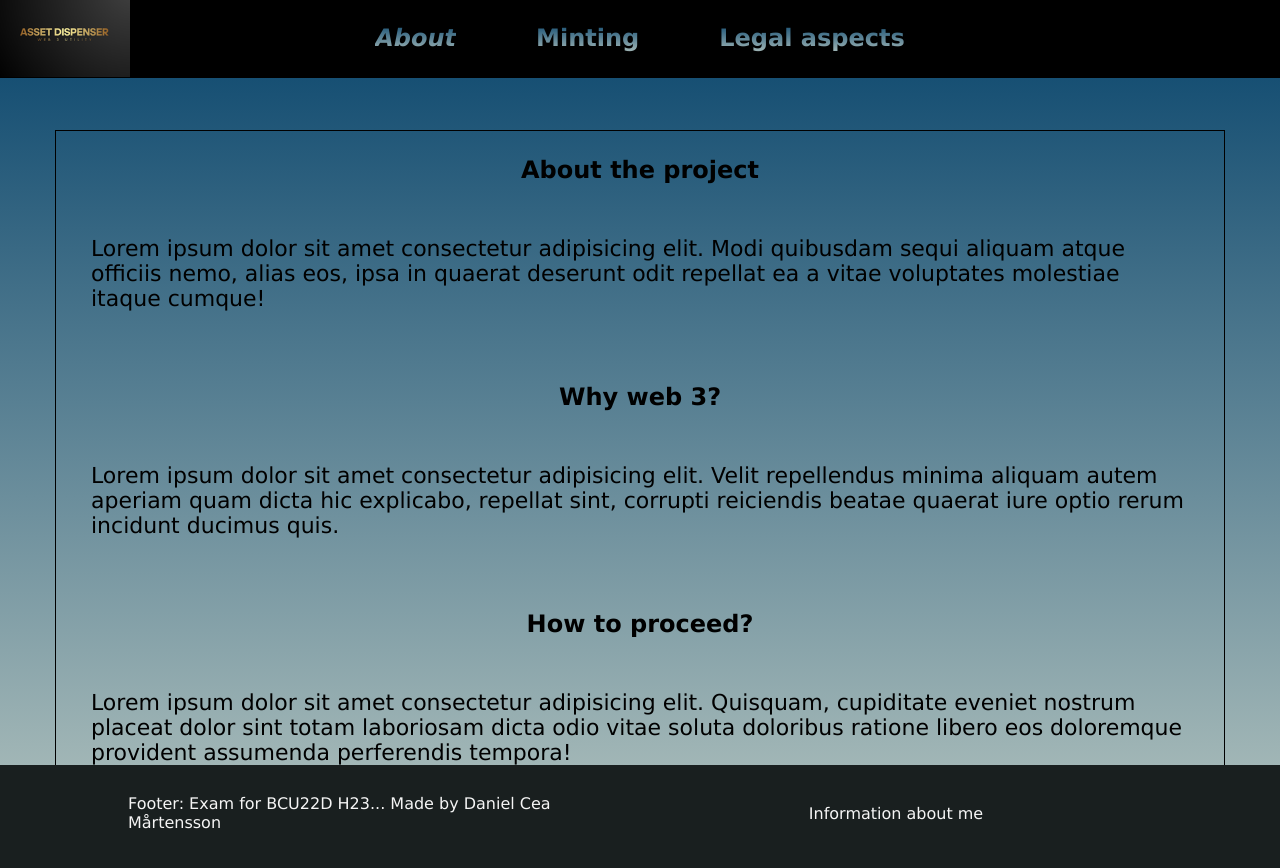
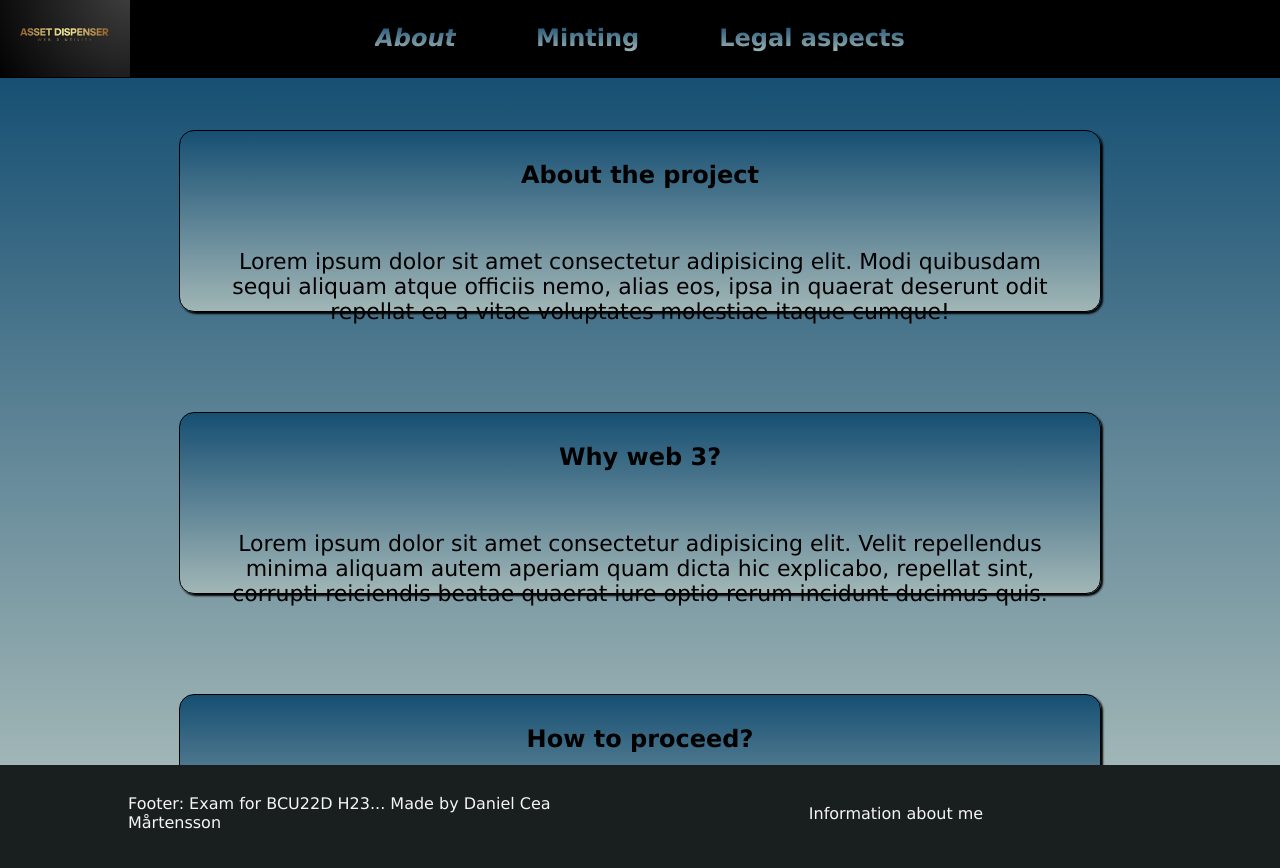
Before and after one commit to DanielCMartensson/asset-dispenser, a React (Create React App) app in the folder client/: page /about in a window 1280 px wide. Shown: the top 868 px of the page. Built offline with nearby package versions, Linux system fonts and the light colour scheme.

Commit message:
additional styling and functionality

```diff
--- a/client/src/components/About/About.jsx
+++ b/client/src/components/About/About.jsx
@@ -4,25 +4,23 @@ import '../Styles/About.css'
 const About = () => {
   return (
     <section className='about-section'>
-      <div className="about-container">
-      <section className='about_box'>
+      <div className='about_box'>
          <h2>
         About the project
         </h2>
         <p>Lorem ipsum dolor sit amet consectetur adipisicing elit. Modi quibusdam sequi aliquam atque officiis nemo, alias eos, ipsa in quaerat deserunt odit repellat ea a vitae voluptates molestiae itaque cumque!</p>
-        </section>
-
-        <section className='why_box'>
+      </div>
+      <div className='why_box'>
           <h2>Why web 3?</h2>
           <p>Lorem ipsum dolor sit amet consectetur adipisicing elit. Velit repellendus minima aliquam autem aperiam quam dicta hic explicabo, repellat sint, corrupti reiciendis beatae quaerat iure optio rerum incidunt ducimus quis.</p>
-        </section>
-        <section className='how_box'>
+        </div>
+      <div className='how_box'>
           <h2>
             How to proceed?
           </h2>
             <p>Lorem ipsum dolor sit amet consectetur adipisicing elit. Quisquam, cupiditate eveniet nostrum placeat dolor sint totam laboriosam dicta odio vitae soluta doloribus ratione libero eos doloremque provident assumenda perferendis tempora!</p>
-        </section>
       </div>
+
     </section>
   )
 }
--- a/client/src/components/Legal/Legal.jsx
+++ b/client/src/components/Legal/Legal.jsx
@@ -4,10 +4,26 @@ import "../Styles/Legal.css"
 const Legal = () => {
   return (
     <section className='legal-section'>
-      <div className="main-container">
+      <div className="nft_box">
+        <h2>What are NFTs?</h2>
+        <p>
+          Non-fungible tokens are unique digital tokens that represent proof of ownership of a tangible or intangible asset (or both). Each NFT’s metadata and identification code are unique, so no two are identical. This is why NFTs are non-fungible.
+        </p>
+        <p>
+          When an NFT is created, or minted, it gets timestamped and stored in an open blockchain. The blockchain is essentially a public digital ledger, evidencing ownership and transfers of ownership.
+          Information on the blockchain can’t be edited, so the NFT’s block serves as permanent proof of ownership.
+          When you buy an NFT, you’re essentially buying a piece of code that links to an asset. The rights that come along with that piece of code are crucial to understand.
+        </p>
+        <p>
+          Are NFTs legally protected under copyright law? The answer is both yes and no.
+          The artwork or asset the NFT links to is protected under copyright law. However, the token on the blockchain isn’t. It’s like hanging a print of a modern painting on your wall. You don’t own the original work or the rights to reproduce it — you just own a copy of the work.
+        </p>
+      </div>
 
-      Legal
+      <div className='sec_box'>
+        <h2>Hola baloola</h2>
       </div>
+
     </section>
   )
 }
--- a/client/src/components/Minting/Minting.jsx
+++ b/client/src/components/Minting/Minting.jsx
@@ -9,7 +9,13 @@ const GameNftAddress = "0x180B68507CB960a3314141F174B0dd71b5a8DA97";
 const Minting = () => {
   const [mintAmount, setMintAmount] = useState(1);
   const [accounts, setAccounts] = useState([]);
+  const [isPublicMint, setPublicMint] = useState(false);
+  const [isPublicMintOpen, setPublicMintOpen] = useState();
   const isConnected = Boolean(accounts[0]);
+
+  const handleMintOptions = () => {
+    setPublicMint(!isPublicMint)
+  };
 
   async function connectAccount() {
     if(window.ethereum) {
@@ -30,8 +36,8 @@ const Minting = () => {
         signer
       );
       try {
-        const response = await contract.publicMint(BigNumber.from(mintAmount), {
-          value: ethers.utils.parseEther((0*mintAmount).toString())
+        const response = await contract.publicMint("https://ipfs.filebase.io/ipfs/QmWUZXX79cFf93fkWwaNDi6ttrf4f2ZBPkG7DfQ4eV6uYJ", BigNumber.from(mintAmount), {
+          value: ethers.utils.parseEther((0.01*mintAmount).toString())
         });
         console.log("response: ", response);
       } catch (err) {
@@ -65,10 +71,19 @@ const Minting = () => {
       )}
         {isConnected ? (
           <div className='minting_options'>
+          {isPublicMint ? (
             <div className='info_container'>
-                <h2> What are we minting?</h2>
-                <p>Your wallet address is eligable to mint the collection</p>
+                <h2> Public minting</h2>
+                <p> If the public minting is open, you can mint...</p>
+                <button className='opt_btn' onClick={handleMintOptions}>To Prepaid Mint</button>
             </div>
+          ) : (
+            <div className='info_container'>
+                <h2> Prepaid minting</h2>
+                <p> If you have been in contact with us and your wallet is prepaid, you can start minting</p>
+                <button className='opt_btn' onClick={handleMintOptions}>To Public Mint</button>
+            </div>
+          )}
             <div>
               <button className='decrement_btn' onClick={handleDecrement}>-</button>
               <input className='amount_input' type='number' readOnly value={mintAmount}></input>
--- a/client/src/components/Styles/About.css
+++ b/client/src/components/Styles/About.css
@@ -1,33 +1,52 @@
 .about-section {
+  display: flex;
+  flex-direction: column;
+  align-items: center;
   padding: 5px;
   height: 85vh;
   background: rgb(25, 31, 31);
   background: linear-gradient(0deg, rgb(161, 182, 182) 0%, rgb(22, 79, 115) 100%);
 }
 
-h2 {
-  display: flex;
-  justify-content: center;
-}
-
-.about-container {
+.about_box {
+  min-height: 20vh;
   display: flex;
   flex-direction: column;
-  align-items: center;
-  justify-content: center;
-  padding: 5px;
+  background: linear-gradient(0deg, rgb(161, 182, 182) 0%, rgb(22, 79, 115) 100%);
+  border: 1px solid black;
+  display: flex;
+  height: 50vh;
+  width: 900px;
+  border-radius: 15px;
   margin: 50px;
-  border: 1px solid black
+  box-shadow: 2px 2px 2px black;
+  padding: 10px;
 }
-
-.about_box {
-  min-height: 20vh;
-}
-
 .why_box {
   min-height: 20vh;
+  display: flex;
+  flex-direction: column;
+  background: linear-gradient(0deg, rgb(161, 182, 182) 0%, rgb(22, 79, 115) 100%);
+  border: 1px solid black;
+  display: flex;
+  height: 50vh;
+  width: 900px;
+  border-radius: 15px;
+  margin: 50px;
+  box-shadow: 2px 2px 2px black;
+  padding: 10px;
 }
-
 .how_box {
   min-height: 20vh;
+  display: flex;
+  flex-direction: column;
+  background: linear-gradient(0deg, rgb(161, 182, 182) 0%, rgb(22, 79, 115) 100%);
+  border: 1px solid black;
+  display: flex;
+  height: 50vh;
+  width: 900px;
+  border-radius: 15px;
+  margin: 50px;
+  box-shadow: 2px 2px 2px black;
+  padding: 10px;
 }
--- a/client/src/components/Styles/Legal.css
+++ b/client/src/components/Styles/Legal.css
@@ -1,10 +1,37 @@
 .legal-section {
+  display: flex;
+  flex-direction: column;
+  align-items: center;
   padding: 5px;
-    height: 85vh;
-    background: rgb(25, 31, 31);
-    background: linear-gradient(0deg, rgb(161, 182, 182) 0%, rgb(22, 79, 115) 100%);
+  height: 85vh;
+  background: rgb(25, 31, 31);
+  background: linear-gradient(0deg, rgb(161, 182, 182) 0%, rgb(22, 79, 115) 100%);
 }
 
-.legal-container {
-  min-height: 60vh;
+.nft_box {
+  display: flex;
+  flex-direction: column;
+  background: linear-gradient(0deg, rgb(161, 182, 182) 0%, rgb(22, 79, 115) 100%);
+  border: 1px solid black;
+  display: flex;
+  height: 50vh;
+  width: 900px;
+  border-radius: 15px;
+  margin: 50px;
+  box-shadow: 2px 2px 2px black;
+  padding: 10px;
 }
+
+.sec_box {
+  display: flex;
+  flex-direction: column;
+  background: linear-gradient(0deg, rgb(161, 182, 182) 0%, rgb(22, 79, 115) 100%);
+  border: 1px solid black;
+  display: flex;
+  height: 50vh;
+  width: 900px;
+  border-radius: 15px;
+  margin: 50px;
+  box-shadow: 2px 2px 2px black;
+  padding: 10px;
+}
--- a/client/src/components/Styles/Minting.css
+++ b/client/src/components/Styles/Minting.css
@@ -22,12 +22,27 @@
   padding: 10px;
 }
 
+h2 {
+  text-align: center;
+}
+
+p {
+  text-align: center;
+  margin: 10px;
+}
+
 .info_container {
+  display: flex;
+  flex-direction: column;
+  justify-content: center;
+  align-items: center;
+  min-width: 250px;
+  max-width: 400px;
+  height: 350px;
   border: 1px solid black;
   background: linear-gradient(0deg, rgb(161, 182, 182) 0%, rgb(22, 79, 115) 100%);  border-radius: 15px;
   box-shadow: 2px 2px 2px black;
   margin-bottom: 40px;
-  max-width: 400px;
 }
 
 .connect_wrapper {
@@ -52,6 +67,11 @@
 }
 .info_box {
   padding: 10px;
+}
+
+.btn_wrap {
+  display: flex;
+  align-items: flex-end;
 }
 
 .minting_options {
@@ -83,12 +103,11 @@
   align-items: center;
 }
 .opt_btn {
-  display: flex;
   justify-content: center;
   align-items: center;
 
   text-transform: uppercase;
-  font-size: 24px;
+  font-size: 20px;
   font-weight: 600;
   color: black;
   background: rgb(27, 87, 125);
@@ -96,7 +115,7 @@
   padding: 15px;
   border: none;
   margin-top: 20px;
+  margin-bottom: 15px;
 
   cursor: pointer;
-
  }
```
Also changed, not shown: 2 other files (tests, documents, lock files or other folders).
